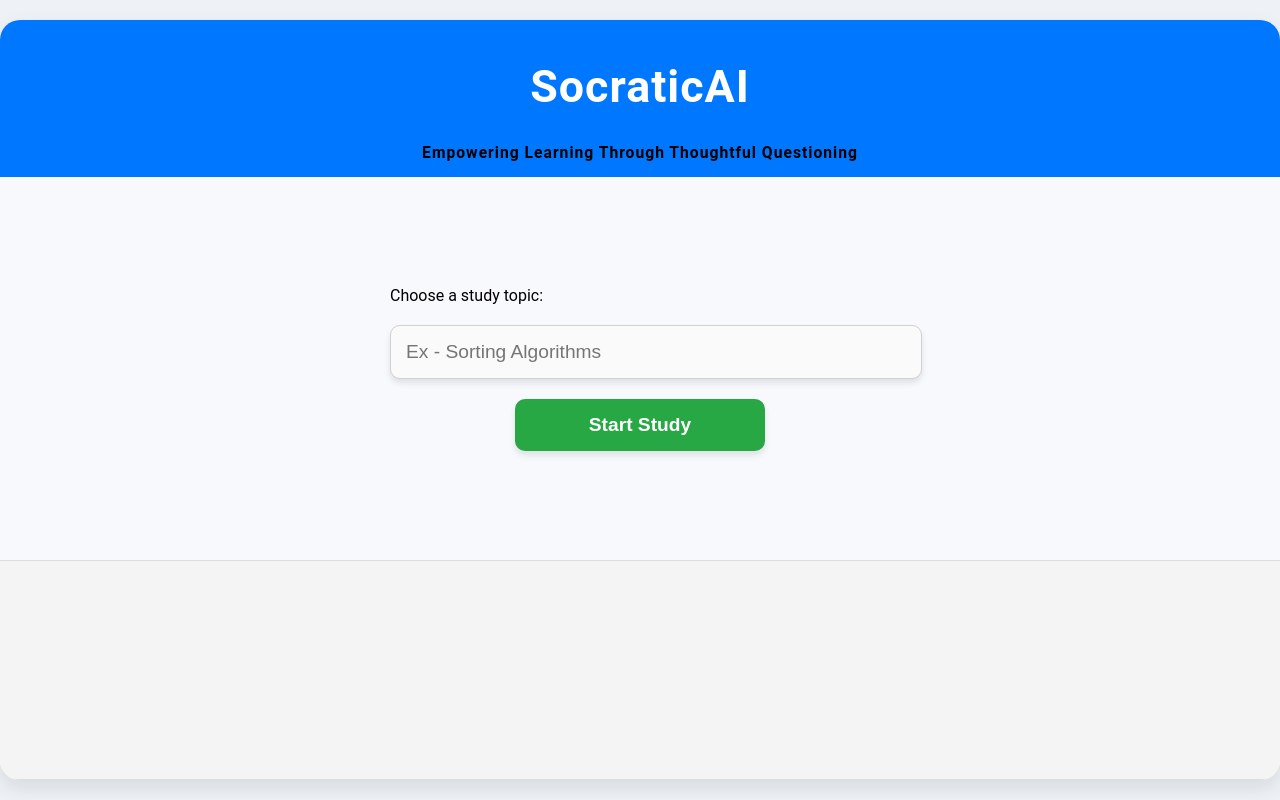
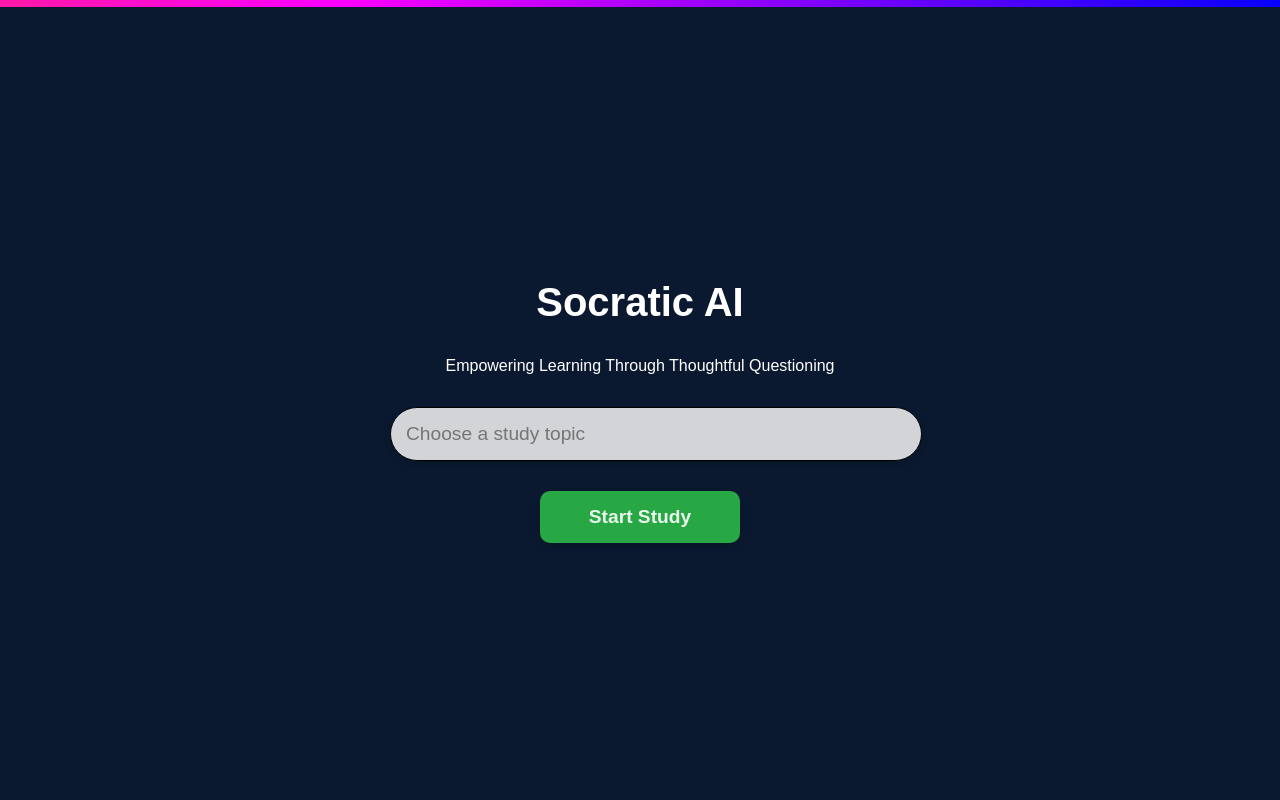
Before and after one commit to RestingJourneyman/socratic-ai, a Flask app: page / in a window 1280 px wide. Run offline with Flask 3, Linux system fonts and the light colour scheme.

Commit message:
Updated UI

```diff
--- a/app.py
+++ b/app.py
@@ -1,8 +1,10 @@
 from flask import Flask, request, jsonify, render_template
+from flask_cors import CORS
 from evaluator import Evaluator
 from planner import Planner
 
 app = Flask(__name__)
+CORS(app)
 
 # Initialize the planner and evaluator
 planner = Planner()
--- a/static/style.css
+++ b/static/style.css
@@ -1,21 +1,108 @@
 /* General body styling for a clean look */
-body {
-    font-family: 'Roboto', sans-serif;
+body, html {
     margin: 0;
     padding: 0;
+    font-family: Arial, sans-serif;
+    height: 100%;
+}
+/*New start*/
+.container {
     display: flex;
+    flex-direction: column;
+    min-height: 100vh;
+    background-color: #0a192f;
+    color: white;
+}
+
+
+.btn {
+    padding: 0.5rem 1rem;
+    border-radius: 5px;
+    border: none;
+    cursor: pointer;
+}
+
+.btn-outline {
+    background: transparent;
+    border: 1px solid white;
+    color: white;
+}
+
+main {
+    flex-grow: 1;
+    display: flex;
+    flex-direction: column;
     justify-content: center;
     align-items: center;
-    height: 100vh;
-    background-color: #eef2f7;
+    text-align: center;
+    padding: 2rem;
+    background-color: #0a192f;
+
 }
+
+h1 {
+    font-size: 2.5rem;
+    margin-bottom: 1rem;
+}
+
+p {
+    max-width: 600px;
+    margin-bottom: 2rem;
+}
+
+.start-study-form {
+    width: 100%;
+    display: flex;
+    flex-direction: column;
+    justify-content: center;
+    align-items: center;
+}
+
+.input-container {
+    width: 100%;
+    max-width: 600px;
+}
+
+.topic-input {
+    width: 100%;
+    padding: 1rem;
+    border-radius: 25px;
+    border: none;
+    font-size: 1rem;
+}
+
+.gradient-bg {
+    background: linear-gradient(45deg, #ff4500, #ff00ff, #0000ff);
+    animation: gradientAnimation 15s ease-in-out infinite;
+    background-size: 150% 200%;
+    height: 7px;
+    width: 100%;
+}
+
+@keyframes gradientAnimation {
+    0% {background-position: 0% 50%;}
+    50% {background-position: 100% 50%;}
+    100% {background-position: 0% 50%;}
+}
+.btn-sm {
+    background-color: #00b4d8;
+    margin: 10px;
+    font-size: 0.9rem;
+    padding: 0.3rem 0.8rem;
+}
+
+.btn-sm:hover {
+    background-color: #ff4500;
+    transition: 0.5s ease-out;
+}
+/*New end*/
 
 /* Chat container styling */
 .chat-container {
     width: 100vw;
     height: 95vh;
     max-width: 1450px;
-    background-color: #fff;
+    background-color: #0a192f;
     box-shadow: 0 8px 20px rgba(0, 0, 0, 0.1);
     display: flex;
     flex-direction: column;
@@ -51,6 +138,7 @@ body {
     justify-content: center;
     align-items: center;
     background-color: #f8f9fc;
+    align-items: center;
 }
 
 /* Form for starting the study session */
@@ -61,13 +149,14 @@ body {
     width: 100%;
     max-width: 500px;
     margin: 0 auto;
+    align-items: center;
 }
 
 /* Styling input and button fields */
 #start-study-form input, #start-study-form button {
     padding: 15px;
     border-radius: 10px;
-    border: 1px solid #d1d1d1;
+    border: 1px solid ;
     font-size: 1.2em;
     width: 100%;
     box-shadow: 0 4px 6px rgba(0, 0, 0, 0.1);
@@ -75,7 +164,8 @@ body {
 }
 
 #start-study-form input {
-    background-color: #fafafa;
+    background-color: #fafafad4;
+    border-radius: 50px;
 }
 
 #start-study-form input:focus {
@@ -87,10 +177,10 @@ body {
 /* Start button with green background */
 #start-study-form button {
     background-color: #28a745;
-    color: white;
+    color: rgba(255, 255, 255, 0.901);
     border: none;
     cursor: pointer;
-    width: 50%;
+    width: 40%;
     align-self: center;
     font-weight: 600;
     transition: background-color 0.3s ease, transform 0.3s ease;
@@ -110,10 +200,14 @@ body {
     display: flex;
     flex-direction: column;
     gap: 15px;
-    background-color: #f4f4f4;
-    border-top: 1px solid #ddd;
-    border-bottom: 1px solid #ddd;
+    border: 1px solid #4343b3;
+    background-color: #0a192f;
+    margin: 40px;
+    border-radius: 15px;
+    box-shadow: 0 4px 15px rgba(255, 255, 255, 0.3); /* Added box shadow */
+
 }
+
 
 /* Styling for individual chat messages */
 .chat-message {
@@ -129,7 +223,7 @@ body {
 
 /* AI message styling */
 .ai-message {
-    background-color: #e6e6e6;
+    background-color: #fafafad4;
     align-self: flex-start;
     font-weight: 500;
     color: #333;
@@ -141,6 +235,7 @@ body {
     color: white;
     align-self: flex-end;
     font-weight: 500;
+    margin: 20px;
 }
 
 /* Styling for the form used to answer questions */
@@ -148,11 +243,12 @@ body {
     display: flex;
     align-self: center;
     padding: 15px;
-    border-top: 1px solid #ddd;
-    background-color: #f8f9fc;
+    background-color: #0a192f;
     border-bottom-left-radius: 20px;
     border-bottom-right-radius: 20px;
-    width: 100%;
+    margin: 20px;
+    width: 80%;
+
 }
 
 /* Styling for the answer input field */
@@ -164,6 +260,9 @@ body {
     border-radius: 10px;
     margin-right: 15px;
     transition: all 0.3s ease;
+    width: 100%;
+    border-radius: 50px;
+    background-color: #fafafad4;
 }
 
 #answer:focus {
@@ -200,13 +299,15 @@ body {
     border-radius: 10px;
     margin-top: 15px;
     cursor: pointer;
-    width: 20%;
+    width: 15%;
     align-self: center;
     font-weight: 600;
     transition: background-color 0.3s ease, transform 0.3s ease;
+    margin-bottom: 20px;
 }
 
 #end-session-btn:hover {
     background-color: #e60000;
     transform: scale(1.05);
+    margin-bottom: 20px;
 }
--- a/templates/index.html
+++ b/templates/index.html
@@ -5,27 +5,25 @@
     <meta name="viewport" content="width=device-width, initial-scale=1.0">
     <title>SocraticAI - Chat Interface</title>
     <link rel="stylesheet" href="{{ url_for('static', filename='style.css') }}">
-
 </head>
 <body>
-    <div class="chat-container">
-        <div class="chat-header">
-            <h1>SocraticAI</h1>
-            <p class="tagline">Empowering Learning Through Thoughtful Questioning</p>
-        </div>
+    <div class="container">
+        <div class="gradient-bg"></div>
+        <main>
+            <h1>Socratic AI</h1>
+            <p>Empowering Learning Through Thoughtful Questioning</p>
 
-
-        <!-- Topic Selection -->
-        <div class="topic-selection">
-            <form id="start-study-form">
-                <label for="topic">Choose a study topic:</label>
-                <input type="text" id="topic" name="topic" placeholder="Ex - Sorting Algorithms" autocomplete="off">
-                <button type="submit">Start Study</button>
+            <!-- Topic selection form -->
+            <form id="start-study-form" class="start-study-form">
+                <div class="input-container">
+                    <input type="text" id="topic" name="topic" class="topic-input" placeholder="Choose a study topic" autocomplete="off">
+                </div>
+                <button class="btn btn-outline btn-sm" type="submit">Start Study</button>
             </form>
-        </div>
+        </main>
 
         <!-- Chatbox: Q&A interaction section -->
-        <div id="chatbox" class="chatbox"></div>
+        <div id="chatbox" class="chatbox" style="display:none;"></div> <!-- Initially hidden -->
 
         <!-- Answer input form -->
         <form id="answer-form" style="display:none;">
@@ -34,7 +32,8 @@
         </form>
 
         <!-- End Session Button -->
-        <button id="end-session-btn">End Session</button>
+        <button id="end-session-btn" style="display:none;">End Session</button>
+
     </div>
 
     <script>
@@ -47,10 +46,18 @@
         const endSessionBtn = document.getElementById('end-session-btn');
         const chatbox = document.getElementById('chatbox');
         const answerForm = document.getElementById('answer-form');
+        const main = document.querySelector('main'); // Select the main element
 
         startForm.addEventListener('submit', function(e) {
             e.preventDefault();
             const topic = document.getElementById('topic').value;
+
+            // Check if topic is empty
+            if (!topic.trim()) {
+                alert('Please choose a study topic.');
+                return;
+            }
+
             fetch('http://127.0.0.1:5000/start_study', {
                 method: 'POST',
                 headers: {
@@ -61,10 +68,18 @@
             .then(response => response.json())
             .then(data => {
                 currentQuestions = data.questions;
-                document.querySelector('.topic-selection').style.display = 'none';
-                answerForm.style.display = 'flex'; // Show the answer form
-                endSessionBtn.style.display = 'block'; // Show the End Session button
-                displayQuestion(); // Start with the first question
+                document.querySelector('.start-study-form').style.display = 'none'; // Hide topic selection form
+
+                // Show chatbox and answer form after clicking Start Study
+                chatbox.style.display = 'flex';
+                answerForm.style.display = 'flex';
+                endSessionBtn.style.display = 'block'; // Show the end session button
+
+                // Decrease main height and increase chatbox height
+                main.style.height = '20%'; // Adjust main height
+                chatbox.style.height = '80%'; // Adjust chatbox height
+
+                displayQuestion(); // Display the first question
             })
             .catch(error => console.error('Error:', error));
         });
@@ -74,16 +89,24 @@
             if (currentQuestionIndex < currentQuestions.length) {
                 const question = document.createElement('div');
                 question.classList.add('chat-message', 'ai-message');
-                question.innerText = `${currentQuestions[currentQuestionIndex]}`;
+                question.innerText = currentQuestions[currentQuestionIndex];
                 chatbox.appendChild(question);
+
+                // Scroll to the latest message in chatbox and body
                 chatbox.scrollTop = chatbox.scrollHeight;
+                window.scrollTo(0, document.body.scrollHeight); // Scroll the entire page to the bottom
             } else {
                 const endMessage = document.createElement('div');
                 endMessage.classList.add('chat-message', 'ai-message');
                 endMessage.innerText = "Study session completed!";
                 chatbox.appendChild(endMessage);
-                answerForm.style.display = 'none';
-                endSessionBtn.style.display = 'block'; // Show End Session button
+
+                // Auto-scroll to show the last message
+                chatbox.scrollTop = chatbox.scrollHeight;
+                window.scrollTo(0, document.body.scrollHeight); // Scroll the entire page to the bottom
+
+                answerForm.style.display = 'none'; // Hide answer form
+                endSessionBtn.style.display = 'block'; // Show end session button
             }
         }
 
@@ -99,7 +122,10 @@
             userAnswer.classList.add('chat-message', 'user-message');
             userAnswer.innerText = answer;
             chatbox.appendChild(userAnswer);
+
+            // Scroll the chatbox and the whole document
             chatbox.scrollTop = chatbox.scrollHeight;
+            window.scrollTo(0, document.body.scrollHeight);
 
             // Fetch feedback from the backend
             fetch('http://127.0.0.1:5000/check_answer', {
@@ -122,11 +148,12 @@
                 feedback.innerText = data.feedback;
                 chatbox.appendChild(feedback);
 
+                // Append conversation
                 conversation += `AI: ${question}\nUser: ${answer}\n`;
 
                 if (data.flag === 'correct') {
                     currentQuestionIndex++;
-                    displayQuestion();  // Show the next question
+                    displayQuestion(); // Display the next question
                 } else {
                     const retryMessage = document.createElement('div');
                     retryMessage.classList.add('chat-message', 'ai-message');
@@ -134,7 +161,9 @@
                     chatbox.appendChild(retryMessage);
                 }
 
+                // Scroll chatbox to the latest message and the entire document to the bottom
                 chatbox.scrollTop = chatbox.scrollHeight;
+                window.scrollTo(0, document.body.scrollHeight); // Scroll the entire page to the bottom
             })
             .catch(error => console.error('Error:', error));
 
@@ -144,7 +173,7 @@
 
         // End session and restart
         endSessionBtn.addEventListener('click', function() {
-            // Clear chatbox and reset session
+            // Clear chatbox and reset session data
             chatbox.innerHTML = '';
             currentQuestions = [];
             currentQuestionIndex = 0;
@@ -153,7 +182,14 @@
             // Hide answer form and end session button, show topic selection form
             answerForm.style.display = 'none';
             endSessionBtn.style.display = 'none';
-            document.querySelector('.topic-selection').style.display = 'flex';
+            document.querySelector('.start-study-form').style.display = 'flex';
+
+            // Hide chatbox again
+            chatbox.style.display = 'none';
+
+            // Reset main height and chatbox height
+            main.style.height = ''; // Reset main height
+            chatbox.style.height = ''; // Reset chatbox height
         });
     </script>
 </body>
```
Also changed, not shown: evaluator.py (+10 -8 lines), main.py (deleted, +0 -11 lines), temp.py (deleted, +0 -51 lines).
